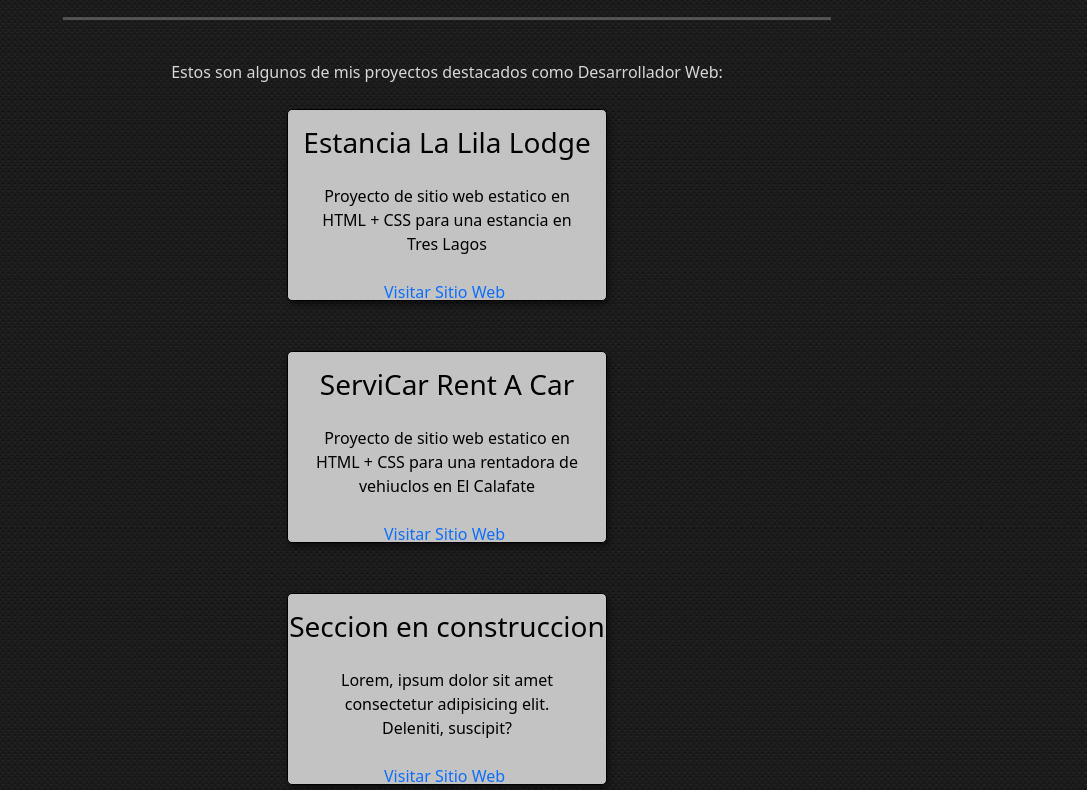
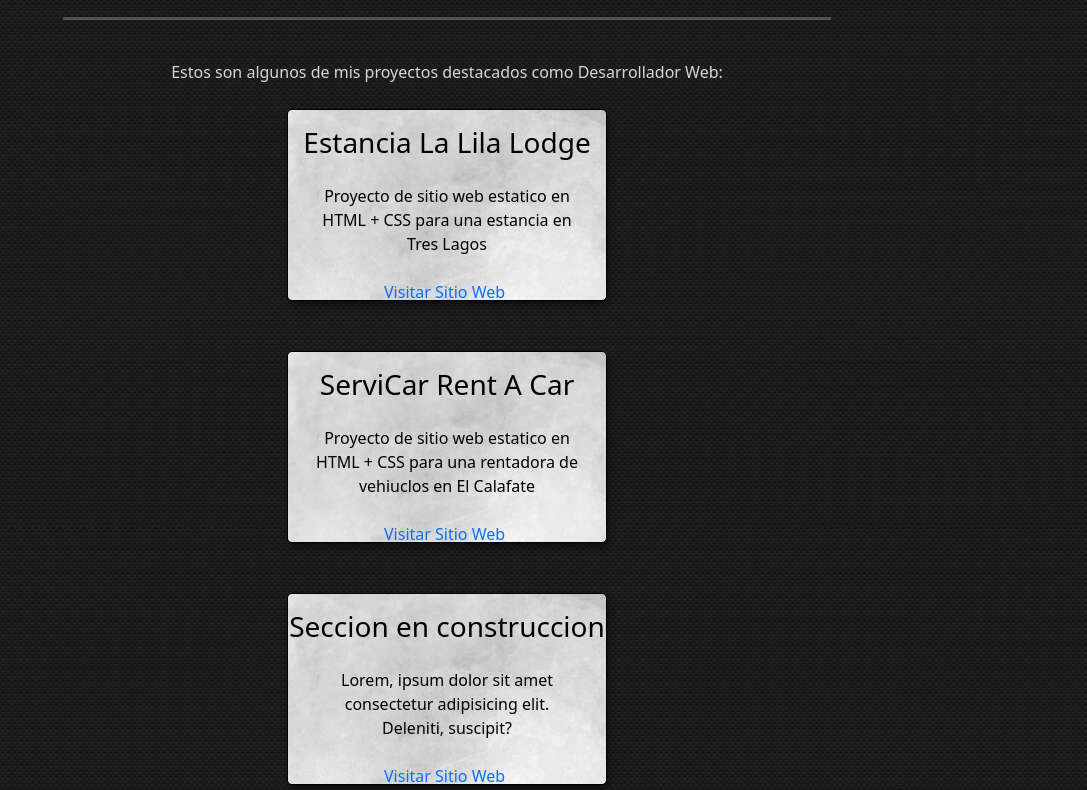
Before and after one commit to fedekahlke/portfolio, a plain HTML site: page index.html in a window 1280 px wide. Shown: the part 1611-2401 px from the top of the page, without its empty margins (193-1280 px from the left). Drawn offline with nearby package versions, Linux system fonts and the light colour scheme.

Commit message:
backround article

```diff
--- a/estilos.css
+++ b/estilos.css
@@ -228,7 +228,7 @@ nav{
   margin: 25px;
   height: 12rem;
   width: 20rem;
-  background-color: rgb(195, 195, 195);
+  background-image: url(./img/backround-seccion.jpg);
   border: 1px solid black;
   border-radius: 5px;
   box-shadow: 2px 4px 6px rgba(0, 0, 0, 0.5);
```
Also changed, not shown: img/backround-seccion.jpg (added).
